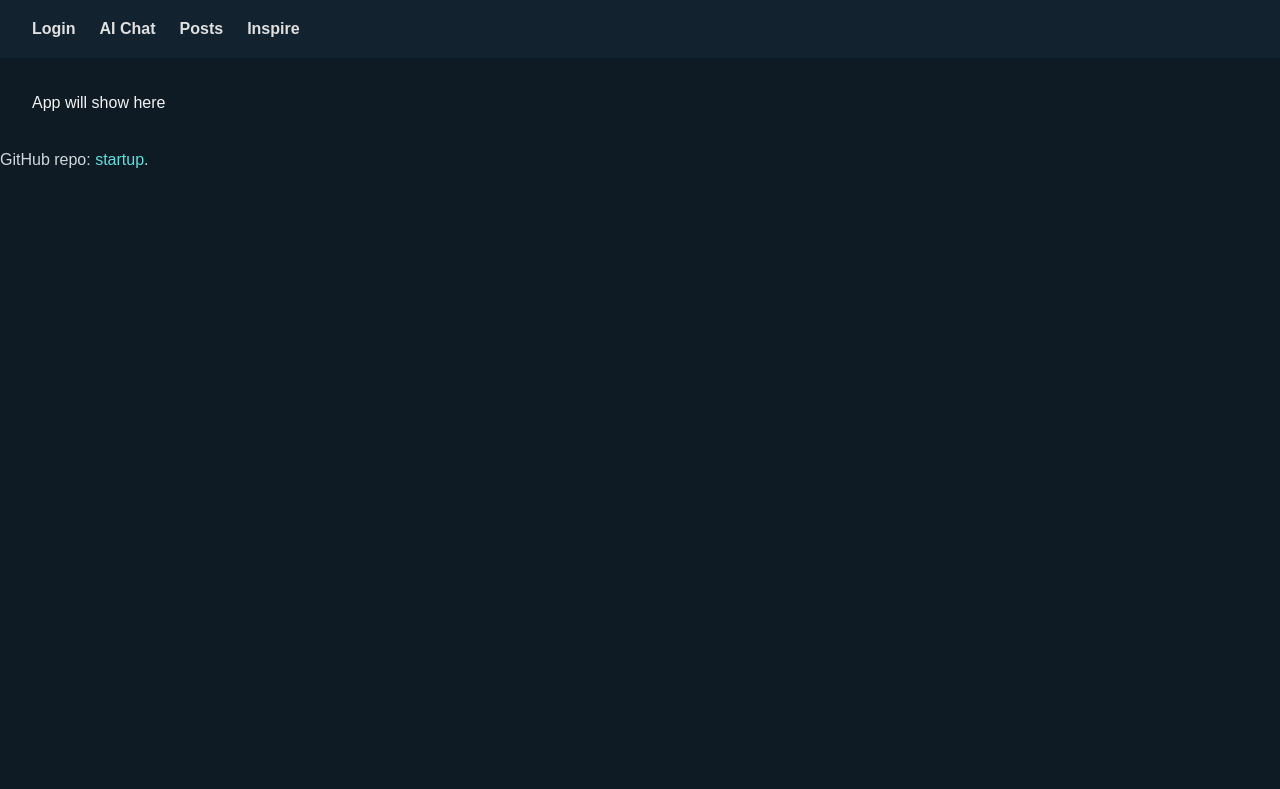
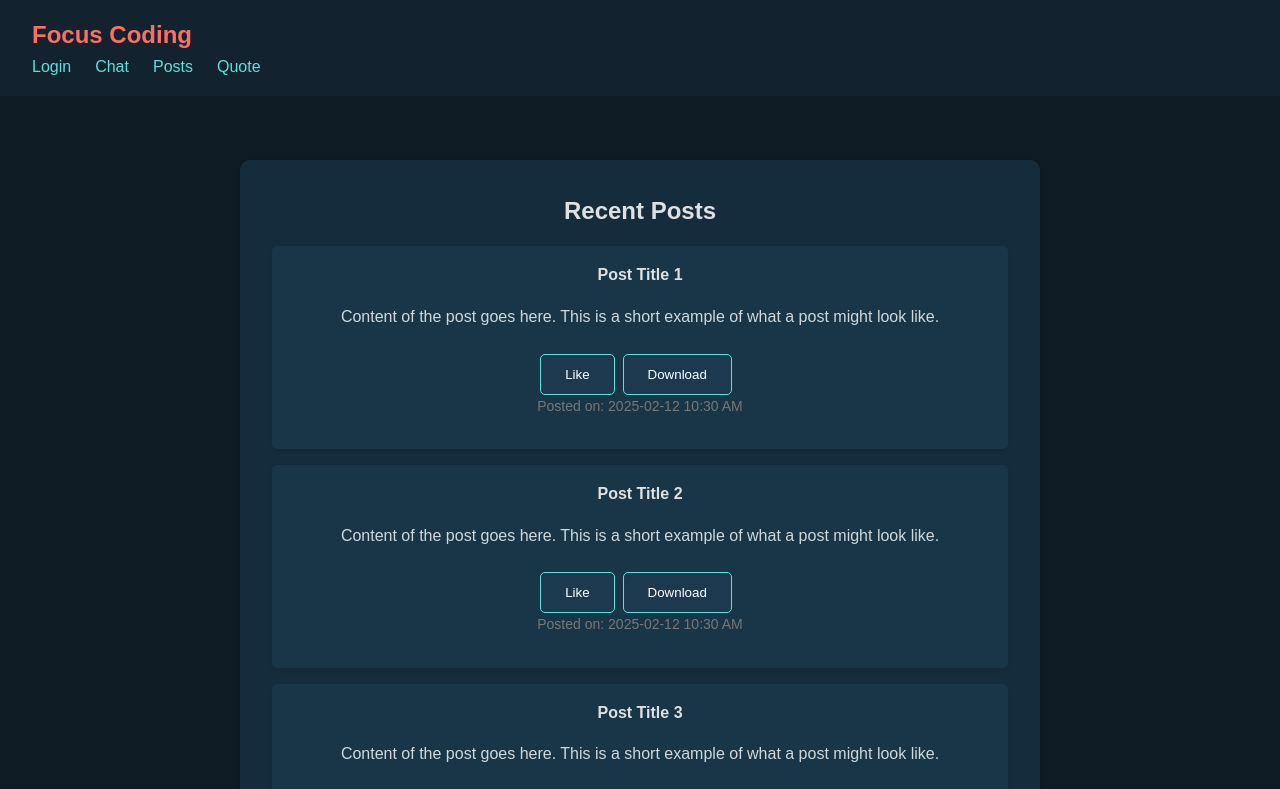
Before and after one commit to nelsons502/startup, a React (Vite) app: page /posts in a window 1280 px wide. Shown: the top 789 px of the page. Built offline with nearby package versions, Linux system fonts and the light colour scheme.

Commit message:
Got React components working. Ready to deploy??

```diff
--- a/index.html
+++ b/index.html
@@ -2,7 +2,7 @@
 <html lang="en">
   <head>
     <meta charset="utf-8" />
-    <link rel="icon" href="/favicon.ico" />
+    <link rel="icon" href="/focus_icon.png" />
     <meta name="viewport" content="width=device-width, initial-scale=1" />
     <meta name="theme-color" content="#000000" />
 
--- a/src/app.jsx
+++ b/src/app.jsx
@@ -1,27 +1,49 @@
 import React from 'react';
 import './styles.css';
 
+import {    BrowserRouter as Router, NavLink, Route, Routes } from 'react-router-dom';
+import Login from './login/login';
+import Chat from './chat/chat';
+import Posts from './posts/posts';
+import Quote from './quote/quote';
+
 export default function App() {
     return (
+    <Router>
         <div>
             <header>
                 <nav>
-                <ul>
-                    <li><a href="index.html">Login</a></li>
-                    <li><a href="chat.html">AI Chat</a></li>
-                    <li><a href="posts.html">Posts</a></li>
-                    <li><a href="quote.html">Inspire</a></li>
-                </ul>
+                    <div className='company_name'>Focus Coding</div>
+
+                    <menu>
+                        <li><NavLink to="/login">Login</NavLink></li>
+                        <li><NavLink to="/chat">Chat</NavLink></li>
+                        <li><NavLink to="/posts">Posts</NavLink></li>
+                        <li><NavLink to="/quote">Quote</NavLink></li>
+                    </menu>
                 </nav>
             </header>
 
             <main>
-            App will show here
+                <Routes>
+                    <Route path="/" element={<h1>Welcome to Focus Coding!</h1>} exact />
+                    <Route path="/login" element={<Login />} />
+                    <Route path="/chat" element={<Chat />} />
+                    <Route path="/posts" element={<Posts />} />
+                    <Route path="/quote" element={<Quote />} />
+                    <Route path="*" element={<NotFound />} />
+                </Routes>
             </main>
 
             <footer>
+            <p>If you have any questions or feedback, feel free to reach out via text (at <a href="tel:+14802021476">480-202-1476</a>) or <a href="mailto:nmschnepf@gmail.com">email</a>.</p>
                 <p>GitHub repo: <a href="https://github.com/nelsons502/startup">startup</a>.</p>
             </footer>
         </div>
+    </Router>
     );
 }
+
+function NotFound() {
+    return <h1>404 Not Found</h1>;
+}
--- a/src/chat/chat.jsx
+++ b/src/chat/chat.jsx
@@ -3,7 +3,33 @@ import React from "react";
 export default function Chat() {
     return (
         <main>
-            <h1>Chat Page</h1>
-        </main>
+            {/* Sidebar for recent chats */}
+            <div class="sidebar">
+              <h2>Recent Chats</h2>
+              <div class="chat-list">
+                <div class="chat-item active">Chat with AI (current)</div>
+                <div class="chat-item">Chat from yesterday</div>
+                <div class="chat-item">Chat from two days ago</div>
+                <div class="chat-item">Chat from two days ago in the morning</div>
+                <div class="chat-item">Chat from a week ago</div>
+              </div>
+            </div>
+
+            {/* Main chat content */}
+            <div class="main-content">
+              <div class="chat-header">
+                Current Chat [Current topic]
+              </div>
+              <div class="chat-body">
+                <p class="usr-msg">Can you help me understand recursion?</p>
+                <p class="ai-msg">Sure! Recursion is a method of solving problems where a function calls itself as a subroutine...</p>
+              </div>
+              <div class="chat-footer">
+                <input type="text" placeholder="Type your message"></input>
+                <button>Send</button>
+              </div>
+            </div>
+
+      </main>
     );
 }
--- a/src/login/login.jsx
+++ b/src/login/login.jsx
@@ -3,7 +3,16 @@ import React from "react";
 export default function Login() {
     return (
         <main>
-            <h1>Login Page</h1>
+            <div class="center-container">
+                <h1>Login</h1>
+                <form action="chat.html" method="get">
+                    <input type="text" name="username" placeholder="Username" required></input>
+                    <input type="password" name="password" placeholder="Password" required></input>
+                    <button type="submit">Log In</button>
+                </form>
+                <img src="/focus_logo.png" className="logo" alt="Focus Logo"></img>
+            </div>
         </main>
+
     );
 }
--- a/src/posts/posts.jsx
+++ b/src/posts/posts.jsx
@@ -3,7 +3,35 @@ import React from "react";
 export default function Posts() {
     return (
         <main>
-            <h1>Posts Page</h1>
+            <div class="center-container">
+                <h2>Recent Posts</h2>
+
+                <div class="post-card">
+                <h4>Post Title 1</h4>
+                <p>Content of the post goes here. This is a short example of what a post might look like.</p>
+                <button class="like-button" data-post-id="1" data-post-title="Post Title 1">Like</button>
+                <button class="download-button" data-post-id="1" data-post-title="Post Title 1">Download</button>
+                <p class="timestamp">Posted on: 2025-02-12 10:30 AM</p>
+                </div>
+
+                <div class="post-card">
+                <h4>Post Title 2</h4>
+                <p>Content of the post goes here. This is a short example of what a post might look like.</p>
+                <button class="like-button" data-post-id="2" data-post-title="Post Title 2">Like</button>
+                <button class="download-button" data-post-id="2" data-post-title="Post Title 2">Download</button>
+                <p class="timestamp">Posted on: 2025-02-12 10:30 AM</p>
+                </div>
+
+                <div class="post-card">
+                <h4>Post Title 3</h4>
+                <p>Content of the post goes here. This is a short example of what a post might look like.</p>
+                <button class="like-button" data-post-id="3" data-post-title="Post Title 3">Like</button>
+                <button class="download-button" data-post-id="3" data-post-title="Post Title 3">Download</button>
+                <p class="timestamp">Posted on: 2025-02-12 10:30 AM</p>
+                </div>
+
+                <button >Load More Posts</button>
+            </div>
         </main>
     );
 }
--- a/src/quote/quote.jsx
+++ b/src/quote/quote.jsx
@@ -4,8 +4,13 @@ export default function Quote
 () {
     return (
         <main>
-            <h1>Quote
-                 Page</h1>
+            <div class="center-container">
+                <h2>Please enjoy this inspirational quote.</h2>
+                <h4 id="quote">Quote goes here.</h4>
+                <p id="author">Author</p>
+                <button onclick="getNewQuote()">Refresh Quote</button>
+                <p>Quotes are coming from <a href="https://programming-quotesapi.vercel.app">here</a>.</p>
+            </div>
         </main>
     );
 }
--- a/src/styles.css
+++ b/src/styles.css
@@ -21,6 +21,7 @@ a {
 
 a:hover {
     text-decoration: underline;
+    color: #ff6f61; /* Vibrant orange hover effect */
 }
 
 header {
@@ -29,23 +30,38 @@ header {
     padding: 1rem 2rem;
 }
 
-nav ul {
+.logo {
+    padding: 1rem;
+    display: inline-block;
+    vertical-align: middle;
+    max-height: 300px;
+    margin: 1rem;
+
+}
+
+.company_name {
+    font-size: 1.5rem;
+    font-weight: bold;
+    color: #ff6f61;
+}
+
+menu {
     list-style: none;
     display: flex;
     gap: 1.5rem;
 }
 
-nav ul li {
+menu li {
     display: inline;
 }
 
-nav ul li a {
+menu li NavLink {
     color: #e0e0e0;
     font-weight: bold;
     transition: color 0.3s ease;
 }
 
-nav ul li a:hover {
+menu li NavLink:hover {
     color: #ff6f61; /* Vibrant orange hover effect */
 }
 
```
Lines whose indentation alone changed are shown as unchanged.
